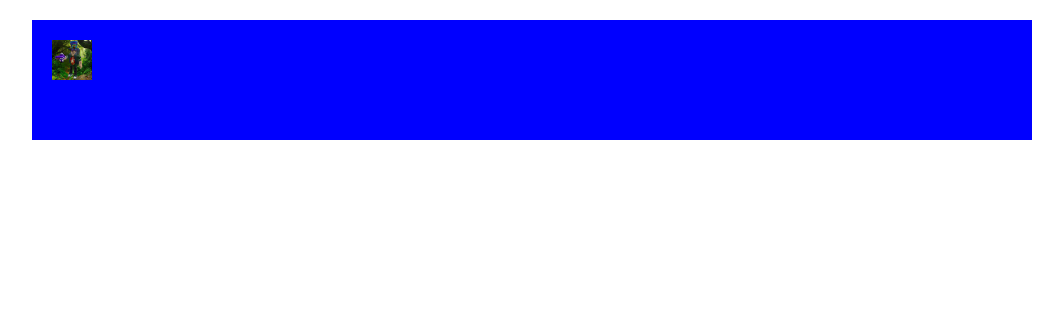
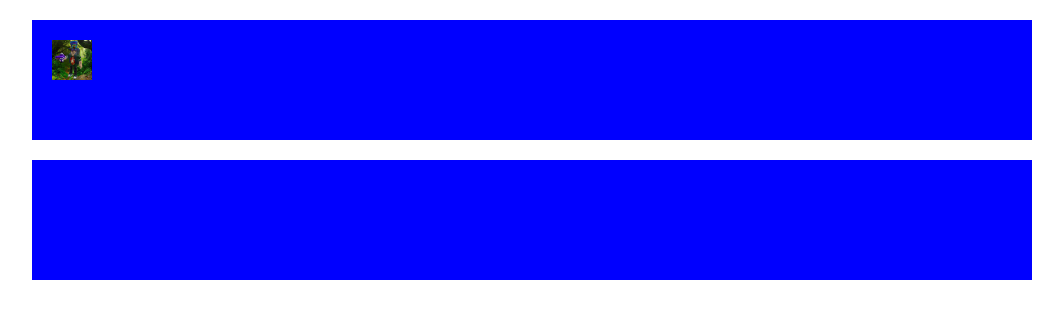
Before and after one commit to dylanmeca/dylanmeca.github.io, a Jekyll site: the page blog.html, which Jekyll copies as it is, in a window 1280 px wide. Shown: the top 319 px of the page, without its empty margins (108-1171 px from the left). Built offline with Jekyll 4.4.1, drawn with Linux system fonts in a browser that asks for light colours.

Commit message:
Update blog.html

```diff
--- a/blog.html
+++ b/blog.html
@@ -39,6 +39,16 @@ header {
 
 }
 
+nav {
+
+    position:relative;
+    background:blue;
+    width:1000px;
+    height:120px;
+    margin:20px auto;
+
+}
+
 
 </style>
 	</head>
@@ -50,6 +60,9 @@ header {
 
 
 	</header>
+        <nav>
+
+        </nav>
 
 
 </body>
```
